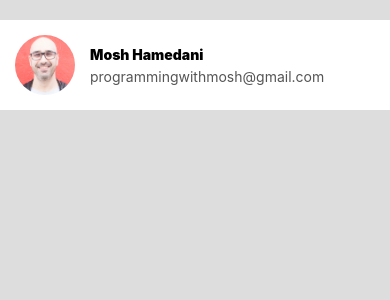
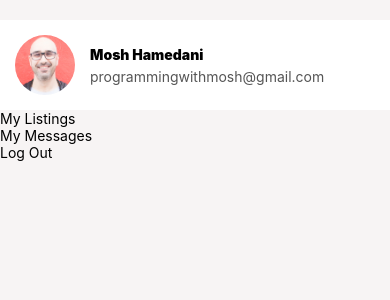
Before and after one commit to jgarcia4444/DoneWithItTutorial, a React Native app: screen / in a window 390 px wide. Shown: the top 300 px of the page. Built offline with nearby package versions, Linux system fonts and the light colour scheme; what react-native-status-bar-height would draw is missing.

Commit message:
Created an Account Option component because the my listing my messages and logout button all have the same styling. Icon to the left and text to the right of the icon.

```diff
--- /dev/null
+++ b/app/components/AccountOption.js
@@ -0,0 +1,19 @@
+import { View, Text, StyleSheet } from 'react-native';
+import React from 'react'
+
+export default function AccountOption({title}) {
+
+
+
+    return(
+        <View style={styles.containerStyle}>
+            <Text>{title}</Text>
+        </View>
+    )
+}
+
+const styles = StyleSheet.create({
+    containerStyle: {
+        width: '100%',
+    },
+})
--- a/app/components/AccountUserInfo.js
+++ b/app/components/AccountUserInfo.js
@@ -8,6 +8,17 @@ export default function AccountUserInfo() {
         userAvatar: require('../assets/mosh.jpg'),
         userName: 'Mosh Hamedani',
         userEmail: 'programmingwithmosh@gmail.com'
+    }
+
+    return (
+        <View style={styles.containerStyle}>
+            <Image source={mockUser.userAvatar} style={styles.avatarStyle} />
+            <View style={styles.userInfoContainer}>
+                <Text style={styles.nameStyle}>{mockUser.userName}</Text>
+                <Text style={styles.emailStyle}>{mockUser.userEmail}</Text>
+            </View>
+        </View>
+    )
 }
 
 const styles = StyleSheet.create({
@@ -38,14 +49,3 @@ export default function AccountUserInfo() {
         marginLeft: 15,
     }
 })
-
-    return (
-        <View style={styles.containerStyle}>
-            <Image source={mockUser.userAvatar} style={styles.avatarStyle} />
-            <View style={styles.userInfoContainer}>
-                <Text style={styles.nameStyle}>{mockUser.userName}</Text>
-                <Text style={styles.emailStyle}>{mockUser.userEmail}</Text>
-            </View>
-        </View>
-    )
-}
--- a/app/config/colors.js
+++ b/app/config/colors.js
@@ -1,6 +1,6 @@
 const Colors = {
     darkGray: '#555',
-    gray: '#dddddd',
+    gray: '#f7f4f4',
     primary: 'indianred',
     secondary: 'cadetblue',
     white: '#ffffff',
--- a/app/screens/MyAccountScreen.js
+++ b/app/screens/MyAccountScreen.js
@@ -1,8 +1,9 @@
 
 import React from 'react';
-import { SafeAreaView, StyleSheet } from 'react-native';
+import {View, SafeAreaView, StyleSheet } from 'react-native';
 import Colors from '../config/colors';
 import AccountUserInfo from '../components/AccountUserInfo';
+import AccountOption from '../components/AccountOption';
 
 export default function MyAccountScreen() {
 
@@ -12,13 +13,19 @@ export default function MyAccountScreen() {
             backgroundColor: Colors.gray,
             flex: 1,
             width: '100%',
-
         }
     })
 
     return (
         <SafeAreaView style={styles.containerStyle}>
             <AccountUserInfo />
+            <View>
+                <AccountOption title={"My Listings"} />
+                <AccountOption title={"My Messages"} />
+            </View>
+            <View>
+                <AccountOption title={"Log Out"}/>
+            </View>
         </SafeAreaView>
     )
 
```
Lines whose indentation alone changed are shown as unchanged.
